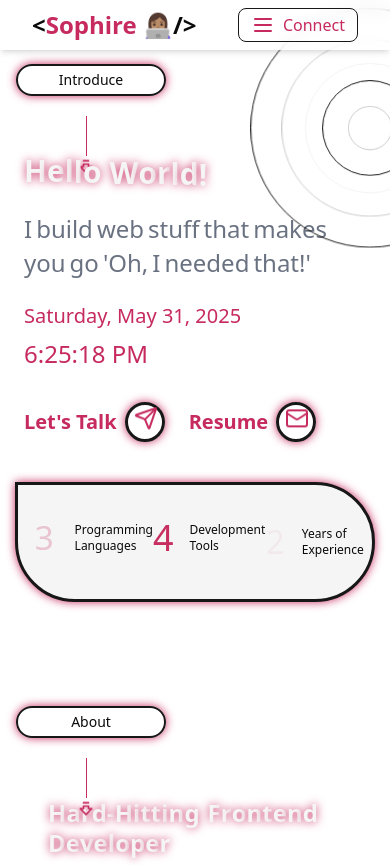
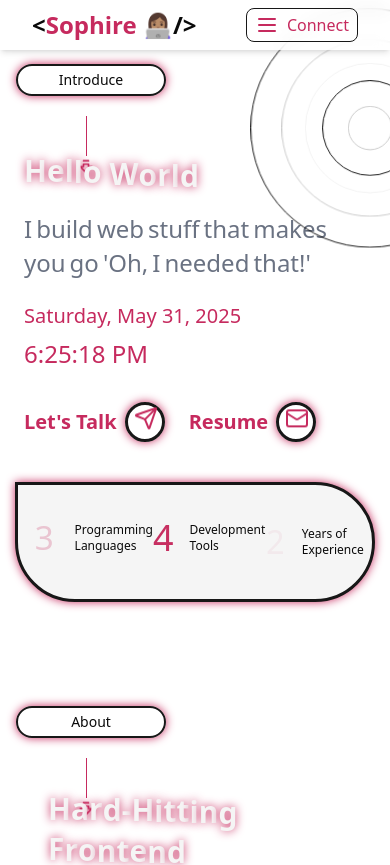
Before and after one commit to SimplySophia/my-portfolio, a Next.js app: page / in a window 390 px wide. Shown: the top 865 px of the page. Built offline with nearby package versions, Linux system fonts and the light colour scheme.

Commit message:
aligned text to prevent ovrflow

```diff
--- a/src/components/Hero/hero.tsx
+++ b/src/components/Hero/hero.tsx
@@ -5,6 +5,7 @@ import { Mail, Send } from "lucide-react";
 import Clock from "../Clock";
 import Growth from "../growth/growth";
 import { motion } from "framer-motion";
+import AnimatedText from "../helper/AnimatedText";
 
 const words = [
   "I", "build", "web", "stuff", "that", "makes", "you", "go",
@@ -34,7 +35,6 @@ const scrollToSection = (id: string) => {
   };
 
 const Hero = () => {
-  const highlightedText = "Hello World!".split("");
 
   return (
     <section
@@ -53,21 +53,11 @@ const Hero = () => {
           transition={{ duration: 0.8 }}
         >
           {/* Floating Bold Animated Text */}
-          <div className="text-3xl md:text-5xl font-extrabold flex flex-wrap leading-tight">
-            {highlightedText.map((char, i) => (
-              <span
-                key={i}
-                className="text-secondary animate-float"
-                style={{
-                  textShadow: '0 0 10px hsl(var(--color-primary))',
-                  animationDelay: `${i * 0.05}s`,
-                  display: 'inline-block',
-                }}
-              >
-                {char === " " ? "\u00A0" : char}
-              </span>
-            ))}
-          </div>
+          <AnimatedText
+            text="Hello World"
+            className="text-3xl md:text-5xl font-extrabold text-secondary"
+            float={true}
+           />
 
           {/* Staggered Paragraph Animation */}
           <motion.div
--- a/src/components/MobileNav.tsx
+++ b/src/components/MobileNav.tsx
@@ -11,7 +11,7 @@ interface MobileNavProps {
 export const MobileNavToggle = ({ open, setOpen }: MobileNavProps) => (
   <button
     onClick={() => setOpen(!open)}
-    className="text-primary flex items-center gap-2 border border-primary px-3 py-1 rounded-md relative z-[999] hover:bg-primary/10 transition-colors"
+    className="text-primary flex items-center gap-2 border border-primary px-2 py-1 rounded-md relative z-[999] hover:bg-primary/10 transition-colors"
   >
     {open ? <X /> : <Menu />}
     {open ? "Close" : "Connect"}
--- a/src/components/about/About.tsx
+++ b/src/components/about/About.tsx
@@ -4,6 +4,7 @@ import { useEffect, useRef } from "react";
 import { motion, useAnimation, useInView } from "framer-motion";
 import Image from "next/image";
 import SectionHeading from "../helper/SectionHeading";
+import AnimatedText from "../helper/AnimatedText";
 
 const AboutMe = () => {
   const ref = useRef(null);
@@ -22,14 +23,8 @@ const AboutMe = () => {
     }
   }, [isInView, textControls, imageControls]);
 
-  // Animation variants for each letter
-  const letterVariants = {
-    hidden: { opacity: 0, y: 20 },
-    visible: { opacity: 1, y: 0 },
-  };
 
-  // Words for the heading
-  const words = ["Hard-Hitting", "Frontend", "Developer"];
+
 
   return (
     <section
@@ -53,31 +48,12 @@ const AboutMe = () => {
             <div className="w-full max-w-2xl mx-auto flex flex-col items-start gap-3 px-2 md:px-8 py-11">
 
               {/* Floating Bold Animated Heading */}
-              <div className="text-2xl sm:text-3xl md:text-5xl lg:text-6xl font-extrabold flex flex-wrap gap-x-2 leading-tight">
-                {words.map((word, wi) => (
-                  <span key={wi} className="flex whitespace-nowrap">
-                    {word.split("").map((char, i) => (
-                      <motion.span
-                        key={i}
-                        variants={letterVariants}
-                        initial="hidden"
-                        animate="visible"
-                        transition={{
-                          duration: 0.05,
-                          delay: (wi * 10 + i) * 0.05,
-                        }}
-                        className="text-secondary"
-                        style={{
-                          textShadow: "0 0 10px hsl(var(--color-primary))",
-                          display: "inline-block",
-                        }}
-                      >
-                        {char}
-                      </motion.span>
-                    ))}
-                  </span>
-                ))}
-              </div>
+              <AnimatedText
+               text="Hard-Hitting Frontend Developer"
+               className="text-3xl md:text-5xl font-extrabold text-secondary"
+               float={true}
+
+              />
 
               {/* Paragraphs */}
               <motion.p
--- a/src/components/contact/Contact.tsx
+++ b/src/components/contact/Contact.tsx
@@ -3,28 +3,9 @@
 import { FaWhatsapp } from "react-icons/fa";
 import SectionHeading from "../helper/SectionHeading";
 import { Mail } from "lucide-react";
-import { motion } from "framer-motion";
+import AnimatedText from "../helper/AnimatedText";
 
 const ContactPage = () => {
-  // Split into words instead of characters
-  const highlightedWords = [
-    "I",
-    "engineer",
-    "web",
-    "magic",
-    "that",
-    "clicks",
-    "before",
-    "you",
-    "know",
-    "why."
-  ];
-
-  const letterVariants = {
-    hidden: { opacity: 0, y: 20 },
-    visible: { opacity: 1, y: 0 },
-  };
-
   return (
     <section
       aria-labelledby="contact-heading"
@@ -67,32 +48,12 @@ const ContactPage = () => {
             </a>
           </div>
 
-          {/* Animated Highlighted Text */}
-          <div className="text-3xl md:text-5xl font-extrabold flex flex-wrap gap-x-2 leading-tight">
-            {highlightedWords.map((word, wi) => (
-              <span key={wi} className="flex whitespace-nowrap">
-                {word.split("").map((char, i) => (
-                  <motion.span
-                    key={i}
-                    variants={letterVariants}
-                    initial="hidden"
-                    animate="visible"
-                    transition={{
-                      duration: 0.05,
-                      delay: (wi * 10 + i) * 0.05,
-                    }}
-                    className="text-secondary"
-                    style={{
-                      textShadow: "0 0 10px hsl(var(--color-primary))",
-                      display: "inline-block",
-                    }}
-                  >
-                    {char}
-                  </motion.span>
-                ))}
-              </span>
-            ))}
-          </div>
+          {/* Animated Floating Text */}
+          <AnimatedText
+            text="I engineer web magic that clicks before you know why."
+            className="text-3xl md:text-5xl font-extrabold text-secondary"
+            float={true}
+          />
         </div>
       </div>
     </section>
--- /dev/null
+++ b/src/components/helper/AnimatedText.tsx
@@ -0,0 +1,57 @@
+"use client";
+
+import { motion } from "framer-motion";
+import React from "react";
+
+interface AnimatedTextProps {
+  text: string; // The full sentence
+  className?: string; // For text size, color, font, etc.
+  float?: boolean; // Whether to make letters float forever
+  delayPerLetter?: number; // Time between each letter animation
+}
+
+const letterVariants = {
+  hidden: { opacity: 0, y: 20 },
+  visible: { opacity: 1, y: 0 },
+};
+
+const AnimatedText: React.FC<AnimatedTextProps> = ({
+  text,
+  className = "",
+  float = true,
+  delayPerLetter = 0.05,
+}) => {
+  // Split into words for wrapping
+  const words = text.split(" ");
+
+  return (
+    <div className={`flex flex-wrap gap-x-2 leading-tight ${className}`}>
+      {words.map((word, wi) => (
+        <span key={wi} className="flex whitespace-nowrap">
+          {word.split("").map((char, i) => (
+            <motion.span
+              key={i}
+              variants={letterVariants}
+              initial="hidden"
+              animate="visible"
+              transition={{
+                duration: 0.05,
+                delay: (wi * 10 + i) * delayPerLetter,
+              }}
+              className={`${float ? "animate-float" : ""}`}
+              style={{
+                animationDelay: `${(wi * 10 + i) * delayPerLetter}s`,
+                display: "inline-block",
+                textShadow: '0 0 10px hsl(var(--color-primary))'
+              }}
+            >
+              {char === " " ? "\u00A0" : char}
+            </motion.span>
+          ))}
+        </span>
+      ))}
+    </div>
+  );
+};
+
+export default AnimatedText;
```
